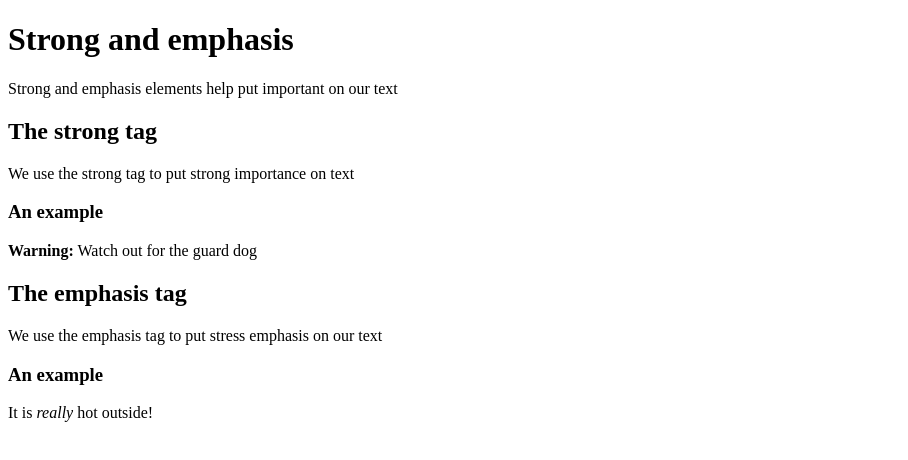
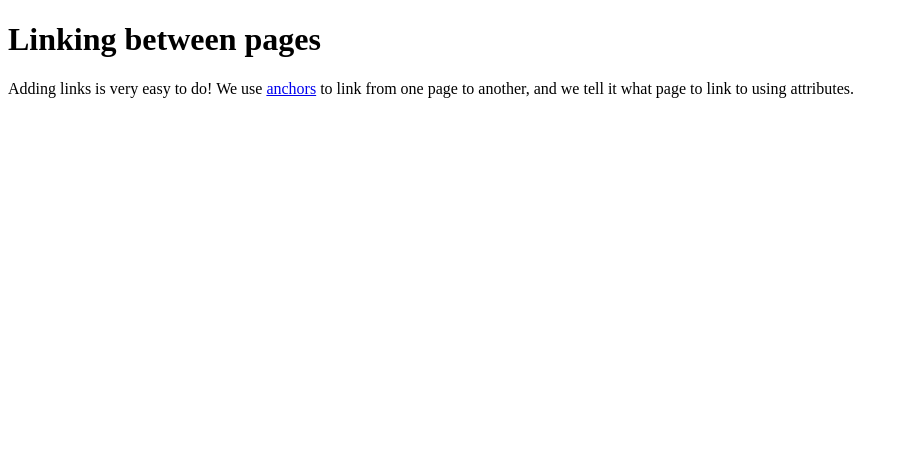
Before and after one commit to diananandres/HTML-CSS-crash, a plain HTML site: page index.html in a window 1280 px wide. Shown: the whole page, without its empty margins (0-908 px from the left). Drawn offline with Linux system fonts and the light colour scheme.

Commit message:
anchors and attributes

```diff
--- a/index.html
+++ b/index.html
@@ -5,19 +5,8 @@
     <title> My first website</title>
   </head>
   <body>
-    <h1>Strong and emphasis</h1>
-        <p>Strong and emphasis elements help put important on our text</p>
+       <h1>Linking between pages</h1>
+       <p>Adding links is very easy to do! We use <a href="anchors.html">anchors</a> to link from one page to another, and we tell it what page to link to using attributes.</p>
 
-        <h2>The strong tag</h2>
-        <p>We use the strong tag to put strong importance on text</p>
-
-        <h3>An example</h3>
-        <p><strong>Warning:</strong> Watch out for the guard dog</p>
-
-        <h2>The emphasis tag</h2>
-       <p>We use the emphasis tag to put stress emphasis on our text</p>
-
-       <h3>An example</h3>
-       <p>It is <em>really</em> hot outside!</p>
-  </body>
+   </body>
 </html>
```
Also changed, not shown: anchors.html (added, +8 -0 lines).
